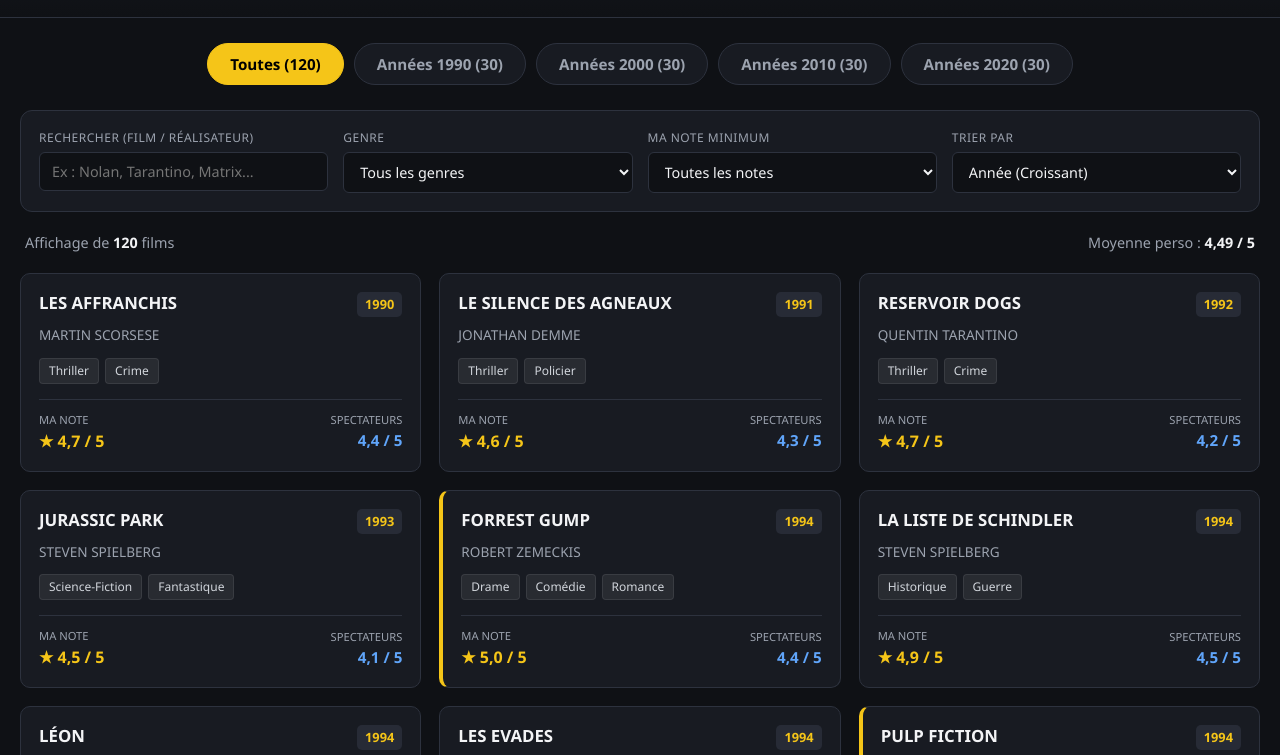
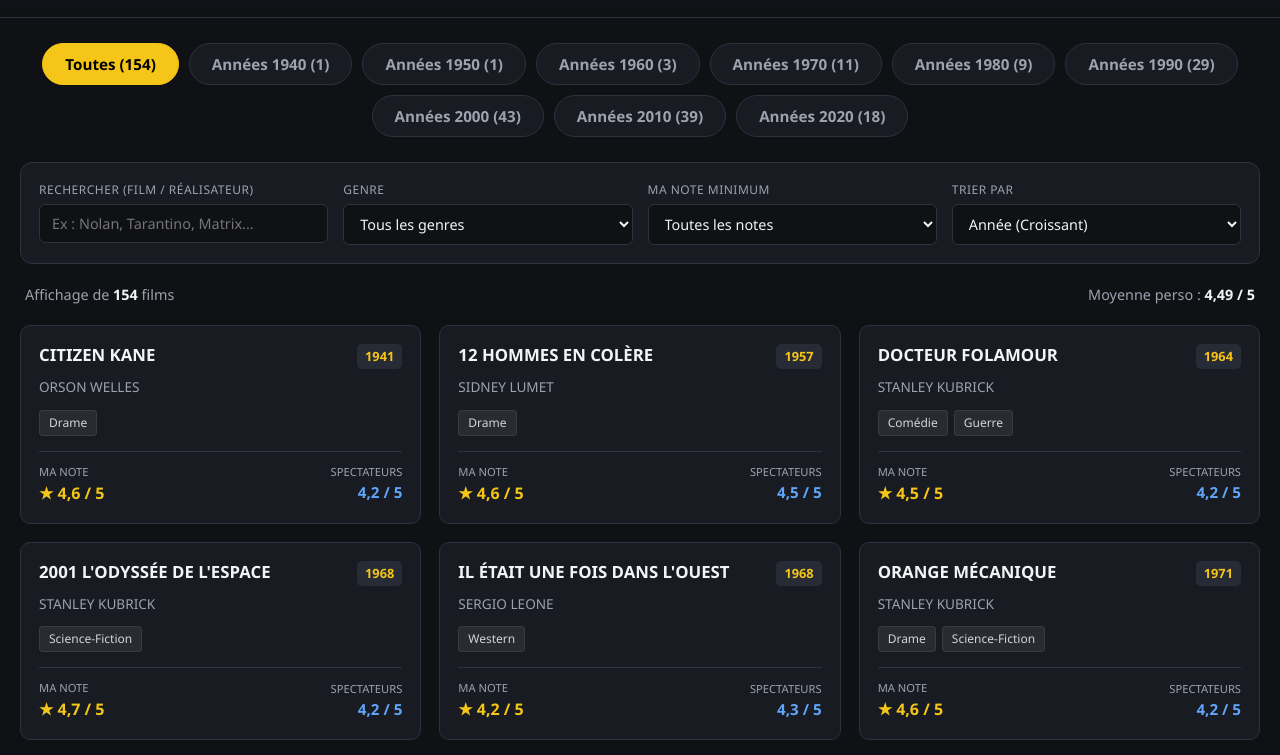
Before and after one commit to julien764-wq/cinema, a plain HTML site: page index.html in a window 1280 px wide. Shown: the part 127-882 px from the top of the page. Drawn offline with Linux system fonts and the light colour scheme.

Commit message:
Update index.html

```diff
--- a/index.html
+++ b/index.html
@@ -275,18 +275,23 @@ input:focus, select:focus {
 <body>
 
 <header>
-  <h1>Ma Cinémathèque <span>Idéale</span></h1>
-  <p>Mes 30 films préférés par décennie (1990 — 2026)</p>
+  <h1>Ma <span>Cinémathèque</span></h1>
+  <p>Mes films préférés par décennie</p>
 </header>
 
 <div class="container">
   <!-- Onglets -->
   <div class="tabs" id="decadeTabs">
-    <button class="tab-btn active" data-decade="ALL">Toutes (120)</button>
-    <button class="tab-btn" data-decade="1990">Années 1990 (30)</button>
-    <button class="tab-btn" data-decade="2000">Années 2000 (30)</button>
-    <button class="tab-btn" data-decade="2010">Années 2010 (30)</button>
-    <button class="tab-btn" data-decade="2020">Années 2020 (30)</button>
+    <button class="tab-btn active" data-decade="ALL">Toutes (154)</button>
+    <button class="tab-btn" data-decade="1940">Années 1940 (1)</button>
+    <button class="tab-btn" data-decade="1950">Années 1950 (1)</button>
+    <button class="tab-btn" data-decade="1960">Années 1960 (3)</button>
+    <button class="tab-btn" data-decade="1970">Années 1970 (11)</button>
+    <button class="tab-btn" data-decade="1980">Années 1980 (9)</button>
+    <button class="tab-btn" data-decade="1990">Années 1990 (29)</button>
+    <button class="tab-btn" data-decade="2000">Années 2000 (43)</button>
+    <button class="tab-btn" data-decade="2010">Années 2010 (39)</button>
+    <button class="tab-btn" data-decade="2020">Années 2020 (18)</button>
   </div>
 
   <!-- Filtres -->
@@ -337,6 +342,41 @@ input:focus, select:focus {
 
 <script>
 const movies = [
+  // 1940
+  { decade: "1940", title: "CITIZEN KANE", year: 1941, director: "ORSON WELLES", genre: "Drame", myNote: 4.6, specNote: 4.2 },
+
+  // 1950
+  { decade: "1950", title: "12 HOMMES EN COLÈRE", year: 1957, director: "SIDNEY LUMET", genre: "Drame", myNote: 4.6, specNote: 4.5 },
+
+  // 1960
+  { decade: "1960", title: "DOCTEUR FOLAMOUR", year: 1964, director: "STANLEY KUBRICK", genre: "Comédie, Guerre", myNote: 4.5, specNote: 4.2 },
+  { decade: "1960", title: "2001 L'ODYSSÉE DE L'ESPACE", year: 1968, director: "STANLEY KUBRICK", genre: "Science-Fiction", myNote: 4.7, specNote: 4.2 },
+  { decade: "1960", title: "IL ÉTAIT UNE FOIS DANS L'OUEST", year: 1968, director: "SERGIO LEONE", genre: "Western", myNote: 4.2, specNote: 4.3 },
+
+  // 1970
+  { decade: "1970", title: "ORANGE MÉCANIQUE", year: 1971, director: "STANLEY KUBRICK", genre: "Drame, Science-Fiction", myNote: 4.6, specNote: 4.2 },
+  { decade: "1970", title: "LE PARRAIN", year: 1972, director: "FRANCIS FORD COPPOLA", genre: "Drame, Crime", myNote: 4.6, specNote: 4.6 },
+  { decade: "1970", title: "LE PARRAIN, 2e PARTIE", year: 1974, director: "FRANCIS FORD COPPOLA", genre: "Drame, Crime", myNote: 4.6, specNote: 4.5 },
+  { decade: "1970", title: "VOL AU DESSUS D'UN NID DE COUCOU", year: 1975, director: "MILOS FORMAN", genre: "Drame", myNote: 4.7, specNote: 4.4 },
+  { decade: "1970", title: "TAXI DRIVER", year: 1976, director: "MARTIN SCORSESE", genre: "Drame, Thriller", myNote: 4.6, specNote: 4.1 },
+  { decade: "1970", title: "ROCKY", year: 1976, director: "JOHN G. AVILDSEN", genre: "Drame", myNote: 4.3, specNote: 4.1 },
+  { decade: "1970", title: "STAR WARS UN NOUVEL ESPOIR", year: 1977, director: "GEORGE LUCAS", genre: "Science-Fiction, Aventure", myNote: 4.4, specNote: 4.3 },
+  { decade: "1970", title: "VOYAGE AU BOUT DE L'ENFER", year: 1978, director: "MICHAEL CIMINO", genre: "Drame, Guerre", myNote: 4.5, specNote: 4.1 },
+  { decade: "1970", title: "MIDNIGHT EXPRESS", year: 1978, director: "ALAN PARKER", genre: "Drame", myNote: 4.4, specNote: 3.8 },
+  { decade: "1970", title: "APOCALYPSE NOW", year: 1979, director: "FRANCIS FORD COPPOLA", genre: "Drame, Guerre", myNote: 4.5, specNote: 4.2 },
+  { decade: "1970", title: "ALIEN LE 8e PASSAGER", year: 1979, director: "RIDLEY SCOTT", genre: "Horreur, Science-Fiction", myNote: 4.2, specNote: 4.3 },
+
+  // 1980
+  { decade: "1980", title: "SHINING", year: 1980, director: "STANLEY KUBRICK", genre: "Thriller, Horreur", myNote: 4.7, specNote: 4.2 },
+  { decade: "1980", title: "STAR WARS L'EMPIRE CONTRE ATTAQUE", year: 1980, director: "IRVIN KERSHNER", genre: "Science-Fiction, Aventure", myNote: 4.6, specNote: 4.4 },
+  { decade: "1980", title: "E.T. L'EXTRA TERRESTRE", year: 1982, director: "STEVEN SPIELBERG", genre: "Science-Fiction, Aventure", myNote: 4.7, specNote: 4.0 },
+  { decade: "1980", title: "STAR WARS LE RETOUR DU JEDI", year: 1983, director: "RICHARD MARQUAND", genre: "Science-Fiction, Aventure", myNote: 4.6, specNote: 4.2 },
+  { decade: "1980", title: "IL ÉTAIT UNE FOIS EN AMÉRIQUE", year: 1984, director: "SERGIO LEONE", genre: "Drame, Thriller, Crime", myNote: 4.5, specNote: 4.2 },
+  { decade: "1980", title: "RETOUR VERS LE FUTUR", year: 1985, director: "ROBERT ZEMECKIS", genre: "Science-Fiction, Aventure, Comédie", myNote: 4.7, specNote: 4.3 },
+  { decade: "1980", title: "FULL METAL JACKET", year: 1987, director: "STANLEY KUBRICK", genre: "Drame, Guerre", myNote: 4.5, specNote: 4.2 },
+  { decade: "1980", title: "RAIN MAN", year: 1988, director: "BARRY LEVINSON", genre: "Drame, Comédie", myNote: 4.5, specNote: 4.0 },
+  { decade: "1980", title: "RETOUR VERS LE FUTUR 2", year: 1989, director: "ROBERT ZEMECKIS", genre: "Science-Fiction, Aventure, Comédie", myNote: 4.7, specNote: 3.9 },
+
   // 1990
   { decade: "1990", title: "LES AFFRANCHIS", year: 1990, director: "MARTIN SCORSESE", genre: "Thriller, Crime", myNote: 4.7, specNote: 4.4 },
   { decade: "1990", title: "LE SILENCE DES AGNEAUX", year: 1991, director: "JONATHAN DEMME", genre: "Thriller, Policier", myNote: 4.6, specNote: 4.3 },
@@ -353,7 +393,6 @@ const movies = [
   { decade: "1990", title: "SEVEN", year: 1995, director: "DAVID FINCHER", genre: "Thriller, Policier", myNote: 4.7, specNote: 4.3 },
   { decade: "1990", title: "USUAL SUSPECTS", year: 1995, director: "BRYAN SINGER", genre: "Thriller, Policier", myNote: 4.5, specNote: 4.3 },
   { decade: "1990", title: "FARGO", year: 1996, director: "ETHAN & JOEL COEN", genre: "Thriller, Policier", myNote: 4.3, specNote: 4.1 },
-  { decade: "1990", title: "TRAINSPOTTING", year: 1996, director: "DANNY BOYLE", genre: "Drame, Crime", myNote: 4.1, specNote: 4.1 },
   { decade: "1990", title: "LA CONFIDENTIAL", year: 1997, director: "CURTIS HANSON", genre: "Thriller, Policier", myNote: 4.2, specNote: 4.0 },
   { decade: "1990", title: "LA VIE EST BELLE", year: 1997, director: "ROBERTO BEGNINI", genre: "Guerre, Comédie", myNote: 4.7, specNote: 4.3 },
   { decade: "1990", title: "THE GAME", year: 1997, director: "DAVID FINCHER", genre: "Thriller", myNote: 4.2, specNote: 3.9 },
@@ -371,8 +410,10 @@ const movies = [
 
   // 2000
   { decade: "2000", title: "GLADIATOR", year: 2000, director: "RIDLEY SCOTT", genre: "Action, Aventure", myNote: 4.8, specNote: 4.3 },
+  { decade: "2000", title: "IN THE MOOD FOR LOVE", year: 2000, director: "WONG KAR-WAI", genre: "Romance, Drame", myNote: 4.2, specNote: 4.1 },
   { decade: "2000", title: "MEMENTO", year: 2000, director: "CHRISTOPHER NOLAN", genre: "Thriller, Crime", myNote: 4.3, specNote: 4.2 },
   { decade: "2000", title: "REQUIEM FOR A DREAM", year: 2000, director: "DARREN ARONOFSKY", genre: "Drame", myNote: 4.6, specNote: 4.2 },
+  { decade: "2000", title: "DONNIE DARKO", year: 2001, director: "RICHARD KELLY", genre: "Drame, Science-Fiction", myNote: 4.2, specNote: 4.1 },
   { decade: "2000", title: "LE FABULEUX DESTIN D'AMELIE POULAIN", year: 2001, director: "JEAN-PIERRE JEUNET", genre: "Comédie, Romance", myNote: 4.5, specNote: 4.1 },
   { decade: "2000", title: "LE SEIGNEUR DES ANNEAUX LA COMMUNAUTE DE L'ANNEAU", year: 2001, director: "PETER JACKSON", genre: "Fantastique, Aventure", myNote: 4.8, specNote: 4.5 },
   { decade: "2000", title: "ARRETE MOI SI TU PEUX", year: 2002, director: "STEVEN SPIELBERG", genre: "Policier, Comédie", myNote: 4.4, specNote: 4.1 },
@@ -381,25 +422,36 @@ const movies = [
   { decade: "2000", title: "LE SEIGNEUR DES ANNEAUX LES DEUX TOURS", year: 2002, director: "PETER JACKSON", genre: "Fantastique, Aventure", myNote: 4.8, specNote: 4.4 },
   { decade: "2000", title: "MINORITY REPORT", year: 2002, director: "STEVEN SPIELBERG", genre: "Science-Fiction, Action", myNote: 4.6, specNote: 3.8 },
   { decade: "2000", title: "BIG FISH", year: 2003, director: "TIM BURTON", genre: "Fantastique, Aventure", myNote: 4.2, specNote: 4.0 },
-  { decade: "2000", title: "ADIEU LÉNINE", year: 2003, director: "WOLFGANG BECKER", genre: "Comédie, Drame", myNote: 4.7, specNote: 3.9 },
+  { decade: "2000", title: "ELEPHANT", year: 2003, director: "GUS VAN SANT", genre: "Drame", myNote: 4.3, specNote: 3.7 },
+  { decade: "2000", title: "GOOD BYE, LENIN!", year: 2003, director: "WOLFGANG BECKER", genre: "Comédie, Drame", myNote: 4.7, specNote: 3.9 },
   { decade: "2000", title: "KILL BILL VOL 1", year: 2003, director: "QUENTIN TARANTINO", genre: "Thriller, Action", myNote: 4.8, specNote: 4.1 },
   { decade: "2000", title: "LE SEIGNEUR DES ANNEAUX LE RETOUR DU ROI", year: 2003, director: "PETER JACKSON", genre: "Fantastique, Aventure", myNote: 4.9, specNote: 4.5 },
   { decade: "2000", title: "LOST IN TRANSLATION", year: 2003, director: "SOFIA COPPOLA", genre: "Drame", myNote: 4.6, specNote: 3.9 },
+  { decade: "2000", title: "MYSTIC RIVER", year: 2003, director: "CLINT EASTWOOD", genre: "Drame, Thriller", myNote: 4.2, specNote: 4.1 },
+  { decade: "2000", title: "OLD BOY", year: 2003, director: "PARK CHAN-WOOK", genre: "Action, Drame Thriller", myNote: 4.2, specNote: 4.2 },
   { decade: "2000", title: "ETERNAL SUNSHINE OF THE SPOTLESS MIND", year: 2004, director: "MICHEL GONDRY", genre: "Science-Fiction, Romance", myNote: 4.8, specNote: 4.2 },
   { decade: "2000", title: "KILL BILL VOL 2", year: 2004, director: "QUENTIN TARANTINO", genre: "Thriller, Action", myNote: 4.8, specNote: 4.0 },
+  { decade: "2000", title: "LA CHUTE", year: 2004, director: "OLIVER HIRSCHBIEGEL", genre: "Biopic, Drame, Historique", myNote: 4.2, specNote: 4.1 },
   { decade: "2000", title: "MILLION DOLLAR BABY", year: 2004, director: "CLINT EASTWOOD", genre: "Drame", myNote: 4.8, specNote: 4.1 },
+  { decade: "2000", title: "DE BATTRE MON COEUR S'EST ARRÊTÉ", year: 2005, director: "JACQUES AUDIARD", genre: "Drame", myNote: 4.2, specNote: 3.7 },
+  { decade: "2000", title: "LE SECRET DE BROKEBACK MOUNTAIN", year: 2005, director: "ANG LEE", genre: "Drame, Romance", myNote: 4.2, specNote: 3.9 },
   { decade: "2000", title: "LE LABYRINTHE DE PAN", year: 2006, director: "GUILLERMO DEL TORO", genre: "Guerre, Fantastique", myNote: 4.3, specNote: 4.1 },
   { decade: "2000", title: "LE PRESTIGE", year: 2006, director: "CHRISTOPHER NOLAN", genre: "Thriller, Science-Fiction", myNote: 4.3, specNote: 4.3 },
   { decade: "2000", title: "LES FILS DE L'HOMME", year: 2006, director: "ALFONSO CUARON", genre: "Science-Fiction, Action", myNote: 4.4, specNote: 4.0 },
-  { decade: "2000", title: "LES INFILTRES", year: 2006, director: "MARTIN SCORSESE", genre: "Thriller, Policier", myNote: 4.8, specNote: 4.3 },
-  { decade: "2000", title: "LITTLE MISS SUNSHINE", year: 2006, director: "Jonathan Dayton et Valerie Faris", genre: "Comédie", myNote: 4.3, specNote: 3.9 },
+  { decade: "2000", title: "LES INFILTRÉS", year: 2006, director: "MARTIN SCORSESE", genre: "Thriller, Policier", myNote: 4.8, specNote: 4.3 },
+  { decade: "2000", title: "LITTLE MISS SUNSHINE", year: 2006, director: "JONATHON DAYTON, VALERIE FARIS", genre: "Comédie", myNote: 4.3, specNote: 3.9 },
   { decade: "2000", title: "INTO THE WILD", year: 2007, director: "SEAN PENN", genre: "Drame", myNote: 4.6, specNote: 4.1 },
+  { decade: "2000", title: "JUNO", year: 2007, director: "JASON REITMAN", genre: "Comédie, Drame", myNote: 4.2, specNote: 3.8 },
   { decade: "2000", title: "NO COUNTRY FOR OLD MEN", year: 2007, director: "ETHAN & JOEL COEN", genre: "Thriller, Crime, Western", myNote: 4.4, specNote: 4.1 },
   { decade: "2000", title: "THERE WILL BE BLOOD", year: 2007, director: "PAUL THOMAS ANDERSON", genre: "Drame, Western", myNote: 4.5, specNote: 4.1 },
   { decade: "2000", title: "GRAN TORINO", year: 2008, director: "CLINT EASTWOOD", genre: "Drame", myNote: 4.4, specNote: 4.1 },
-  { decade: "2000", title: "L'ETRANGE HISTOIRE DE BENJAMIN BUTTON", year: 2008, director: "DAVID FINCHER", genre: "Fantastique, Romance", myNote: 4.5, specNote: 3.9 },
+  { decade: "2000", title: "LA VAGUE", year: 2008, director: "DENNIS GANSEL", genre: "Drame, Thriller", myNote: 4.2, specNote: 4.1 },
+  { decade: "2000", title: "LES NOCES REBELLES", year: 2008, director: "SAM MENDES", genre: "Drame, Romance", myNote: 4.2, specNote: 3.7 },
+  { decade: "2000", title: "L'ÉTRANGE HISTOIRE DE BENJAMIN BUTTON", year: 2008, director: "DAVID FINCHER", genre: "Fantastique, Romance", myNote: 4.5, specNote: 3.9 },
+  { decade: "2000", title: "SLUMDOG MILLIONAIRE", year: 2008, director: "DANNY BOYLE, LOVELEEN TANDAN", genre: "Comédie, Drame, Romance", myNote: 4.2, specNote: 4.1 },
   { decade: "2000", title: "THE DARK KNIGHT", year: 2008, director: "CHRISTOPHER NOLAN", genre: "Thriller, Action", myNote: 4.7, specNote: 4.5 },
   { decade: "2000", title: "INGLORIOUS BASTERDS", year: 2009, director: "QUENTIN TARANTINO", genre: "Historique, Guerre", myNote: 4.6, specNote: 4.2 },
+  { decade: "2000", title: "UN PROPHÈTE", year: 2009, director: "JACQUES AUDIARD", genre: "Drame, Crime", myNote: 4.2, specNote: 4.0 },
 
   // 2010
   { decade: "2010", title: "BLACK SWAN", year: 2010, director: "DARREN ARONOFSKY", genre: "Thriller, Drame, Horreur", myNote: 4.3, specNote: 4.0 },
@@ -409,6 +461,8 @@ const movies = [
   { decade: "2010", title: "SHUTTER ISLAND", year: 2010, director: "MARTIN SCORSESE", genre: "Thriller, Horreur", myNote: 4.5, specNote: 4.1 },
   { decade: "2010", title: "THE SOCIAL NETWORK", year: 2010, director: "DAVID FINCHER", genre: "Drame", myNote: 4.3, specNote: 3.9 },
   { decade: "2010", title: "DRIVE", year: 2011, director: "NICOLAS WINDING REFN", genre: "Thriller, Action", myNote: 4.6, specNote: 3.9 },
+  { decade: "2010", title: "INTOUCHABLES", year: 2011, director: "ERIC TOLEDANO, OLIVIER NAKACHE", genre: "Biopic, Comédie, Drame", myNote: 4.2, specNote: 4.3 },
+  { decade: "2010", title: "LA COULEUR DES SENTIMENTS (THE HELP)", year: 2011, director: "TATE TAYLOR", genre: "Drame", myNote: 4.2, specNote: 4.1 },
   { decade: "2010", title: "DJANGO UNCHAINED", year: 2012, director: "QUENTIN TARANTINO", genre: "Western, Action", myNote: 4.7, specNote: 4.3 },
   { decade: "2010", title: "LAURENCE ANYWAYS", year: 2012, director: "XAVIER DOLAN", genre: "Drame", myNote: 4.4, specNote: 3.8 },
   { decade: "2010", title: "MOONRISE KINGDOM", year: 2012, director: "WES ANDERSON", genre: "Comédie, Romance", myNote: 4.3, specNote: 3.9 },
@@ -421,48 +475,43 @@ const movies = [
   { decade: "2010", title: "PRISONERS", year: 2013, director: "DENIS VILLENEUVE", genre: "Thriller, Crime", myNote: 4.2, specNote: 4.1 },
   { decade: "2010", title: "INTERSTELLAR", year: 2014, director: "CHRISTOPHER NOLAN", genre: "Science-Fiction, Aventure", myNote: 4.8, specNote: 4.4 },
   { decade: "2010", title: "WHIPLASH", year: 2014, director: "DAMIEN CHAZELLE", genre: "Drame", myNote: 4.4, specNote: 4.3 },
+  { decade: "2010", title: "BROOKLYN", year: 2015, director: "JOHN CROWLEY, PAUL TSAN", genre: "Drame, Romance", myNote: 4.2, specNote: 3.8 },
+  { decade: "2010", title: "ROOM", year: 2015, director: "LENNY ABRAHMSON", genre: "Drame, Thriller", myNote: 4.2, specNote: 4.1 },
   { decade: "2010", title: "THE REVENANT", year: 2015, director: "ALEJANDRO GONZALEZ INARRITU", genre: "Western, Aventure", myNote: 4.4, specNote: 4.0 },
+  { decade: "2010", title: "CAPTAIN FANTASTIC", year: 2016, director: "MATT ROSS", genre: "Comédie, Drame", myNote: 4.2, specNote: 4.1 },
   { decade: "2010", title: "LA LA LAND", year: 2016, director: "DAMIEN CHAZELLE", genre: "Comédie, Musical", myNote: 4.7, specNote: 4.3 },
   { decade: "2010", title: "MOONLIGHT", year: 2016, director: "BARRY JENKINS", genre: "Drame", myNote: 4.7, specNote: 4.0 },
   { decade: "2010", title: "PREMIER CONTACT", year: 2016, director: "DENIS VILLENEUVE", genre: "Science-Fiction, Thriller", myNote: 4.3, specNote: 4.0 },
   { decade: "2010", title: "DUNKERQUE", year: 2017, director: "CHRISTOPHER NOLAN", genre: "Historique, Guerre", myNote: 4.6, specNote: 3.7 },
+  { decade: "2010", title: "LA FORME DE L'EAU", year: 2017, director: "GUILLERMO DEL TORO", genre: "Drame, Fantastique, Romance", myNote: 4.2, specNote: 3.7 },
+  { decade: "2010", title: "BOHEMIAN RHAPSODY", year: 2018, director: "BRYAN SINGER", genre: "Biopic, Drame", myNote: 4.2, specNote: 4.1 },
   { decade: "2010", title: "GREEN BOOK", year: 2018, director: "PETER FARRELLY", genre: "Comédie, Drame", myNote: 4.8, specNote: 3.9 },
   { decade: "2010", title: "1917", year: 2019, director: "SAM MENDES", genre: "Historique, Guerre", myNote: 4.8, specNote: 3.9 },
   { decade: "2010", title: "LE MANS 66", year: 2019, director: "JAMES MANGOLD", genre: "Action", myNote: 4.4, specNote: 4.1 },
   { decade: "2010", title: "LES MISÉRABLES", year: 2019, director: "LADJ LY", genre: "Drame", myNote: 4.4, specNote: 4.1 },
   { decade: "2010", title: "PARASITE", year: 2019, director: "BONG JOON-HO", genre: "Thriller, Comédie", myNote: 4.3, specNote: 4.3 },
+  { decade: "2010", title: "PORTRAIT DE LA JEUNE FILLE EN FEU", year: 2019, director: "CÉLINE SCIAMMA", genre: "Drame, Romance", myNote: 4.2, specNote: 3.9 },
   { decade: "2010", title: "THE IRISHMAN", year: 2019, director: "MARTIN SCORSESE", genre: "Thriller, Crime", myNote: 4.4, specNote: 3.8 },
+  { decade: "2010", title: "SOUND OF METAL", year: 2019, director: "DARIUS MARDER", genre: "Drame", myNote: 4.2, specNote: 3.9 },
 
   // 2020
-  { decade: "2020", title: "BAC NORD", year: 2020, director: "CEDRIC JIMENEZ", genre: "Thriller, Action, Policier", myNote: 4.1, specNote: 3.5 },
   { decade: "2020", title: "NOMADLAND", year: 2020, director: "CHLOE ZHAO", genre: "Drame", myNote: 4.7, specNote: 4.1 },
-  { decade: "2020", title: "THE FATHER", year: 2020, director: "FLORIAN ZELLER", genre: "Drame", myNote: 4.1, specNote: 4.1 },
   { decade: "2020", title: "DUNE", year: 2021, director: "DENIS VILLENEUVE", genre: "Science-Fiction, Aventure", myNote: 4.4, specNote: 4.0 },
-  { decade: "2020", title: "ILLUSIONS PERDUES", year: 2021, director: "XAVIER GIANNOLI", genre: "Historique, Drame", myNote: 4.1, specNote: 4.1 },
   { decade: "2020", title: "LICORICE PIZZA", year: 2021, director: "PAUL THOMAS ANDERSON", genre: "Comédie, Romance", myNote: 4.2, specNote: 3.6 },
-  { decade: "2020", title: "AS BESTAS", year: 2022, director: "RODRIGO SOROGOYEN", genre: "Thriller", myNote: 4.1, specNote: 3.8 },
   { decade: "2020", title: "BABYLON", year: 2022, director: "DAMIEN CHAZELLE", genre: "Comédie, Drame", myNote: 4.5, specNote: 3.9 },
   { decade: "2020", title: "BLONDE", year: 2022, director: "ANDREW DOMINIK", genre: "Biopic, Drame", myNote: 4.3, specNote: 2.8 },
   { decade: "2020", title: "LA NUIT DU 12", year: 2022, director: "DOMINIK MOLL", genre: "Thriller, Policier", myNote: 4.5, specNote: 3.9 },
-  { decade: "2020", title: "LES BANSHEES D'INISHERIN", year: 2022, director: "MARTIN MCDONAGH", genre: "Comédie, Drame", myNote: 4.1, specNote: 3.9 },
   { decade: "2020", title: "THE FABELMANS", year: 2022, director: "STEVEN SPIELBERG", genre: "Drame", myNote: 4.4, specNote: 3.6 },
   { decade: "2020", title: "THE WHALE", year: 2022, director: "DARREN ARONOFSKY", genre: "Drame", myNote: 4.4, specNote: 3.7 },
-  { decade: "2020", title: "ANATOMIE D'UNE CHUTE", year: 2023, director: "JUSTINE TRIET", genre: "Thriller, Policier", myNote: 4.1, specNote: 3.9 },
-  { decade: "2020", title: "JE VERRAI TOUJOURS VOS VISAGES", year: 2023, director: "JEANNE HERRY", genre: "Drame", myNote: 4.0, specNote: 3.9 },
-  { decade: "2020", title: "KILLERS OF THE FLOWER MOON", year: 2023, director: "MARTIN SCORSESE", genre: "Western, Thriller", myNote: 4.1, specNote: 3.8 },
   { decade: "2020", title: "OPPENHEIMER", year: 2023, director: "CHRISTOPHER NOLAN", genre: "Historique, Thriller", myNote: 4.7, specNote: 3.9 },
   { decade: "2020", title: "PAUVRES CREATURES", year: 2023, director: "YORGOS LANTHIMOS", genre: "Comédie, Fantastique", myNote: 4.4, specNote: 4.0 },
   { decade: "2020", title: "UNE VIE", year: 2023, director: "JAMES HAWES", genre: "Historique, Drame", myNote: 4.4, specNote: 3.8 },
   { decade: "2020", title: "WINTER BREAK", year: 2023, director: "ALEXANDER PAYNE", genre: "Comédie, Drame", myNote: 4.4, specNote: 3.8 },
-  { decade: "2020", title: "ANORA", year: 2024, director: "SEAN BAKER", genre: "Comédie, Romance", myNote: 4.1, specNote: 3.9 },
   { decade: "2020", title: "DUNE DEUXIEME PARTIE", year: 2024, director: "DENIS VILLENEUVE", genre: "Science-Fiction, Aventure", myNote: 4.7, specNote: 4.2 },
   { decade: "2020", title: "EN FANFARE", year: 2024, director: "EMMANUEL COURCOL", genre: "Comédie", myNote: 4.4, specNote: 3.7 },
   { decade: "2020", title: "L'AMOUR OUF", year: 2024, director: "GILLES LELLOUCHE", genre: "Drame", myNote: 4.4, specNote: 3.8 },
-  { decade: "2020", title: "L'ATTACHEMENT", year: 2024, director: "CARINE TARDIEU", genre: "Drame", myNote: 4.1, specNote: 3.9 },
   { decade: "2020", title: "LE CONTE DE MONTE CRISTO", year: 2024, director: "MATTHIEU DELAPORTE, ALEXANDRE DE LA PATELLIÈRE", genre: "Aventure, Action", myNote: 4.2, specNote: 4.2 },
-  { decade: "2020", title: "BUGONIA", year: 2025, director: "YORGOS LANTHIMOS", genre: "Science-Fiction, Comédie", myNote: 4.1, specNote: 3.7 },
   { decade: "2020", title: "HAMNET", year: 2025, director: "CHLOE ZHAO", genre: "Historique, Drame", myNote: 4.5, specNote: 3.5 },
-  { decade: "2020", title: "UNE BATAILLE APRES L'AUTRE", year: 2025, director: "PAUL THOMAS ANDERSON", genre: "Thriller, Action", myNote: 4.1, specNote: 3.7 },
   { decade: "2020", title: "L'ODYSEE", year: 2026, director: "CHRISTOPHER NOLAN", genre: "Fantastique, Action", myNote: 4.5, specNote: 3.9 }
 ];
 
```
